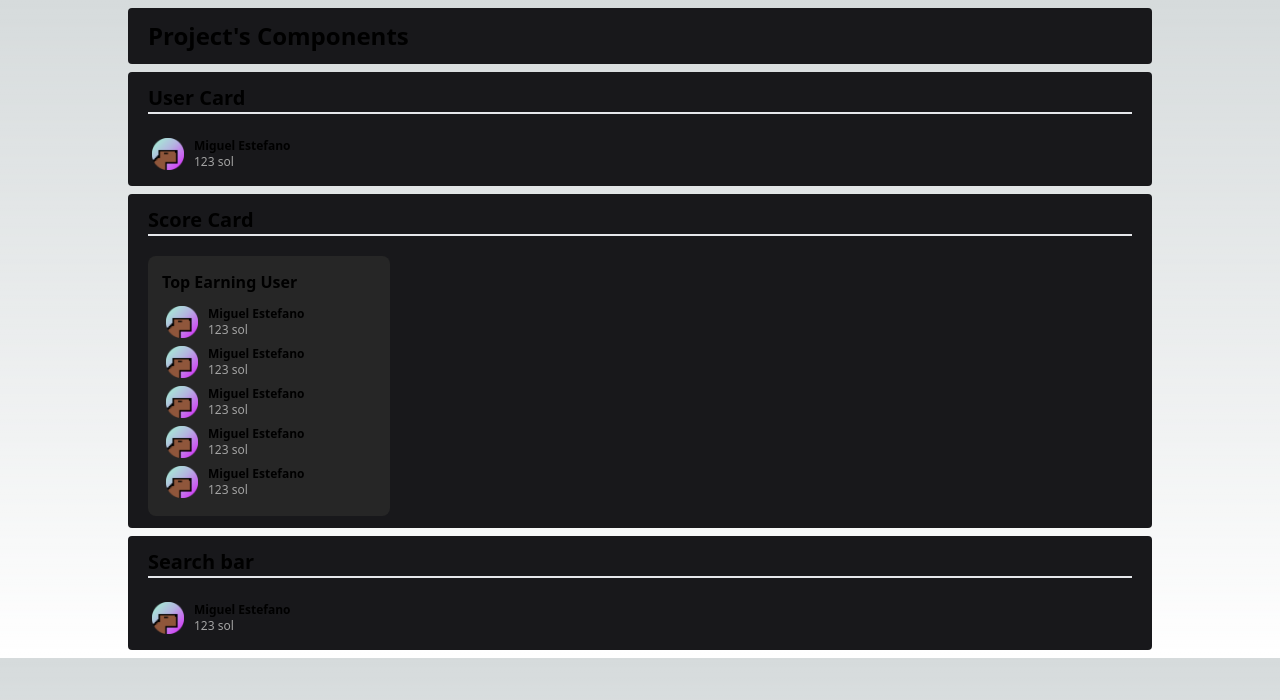
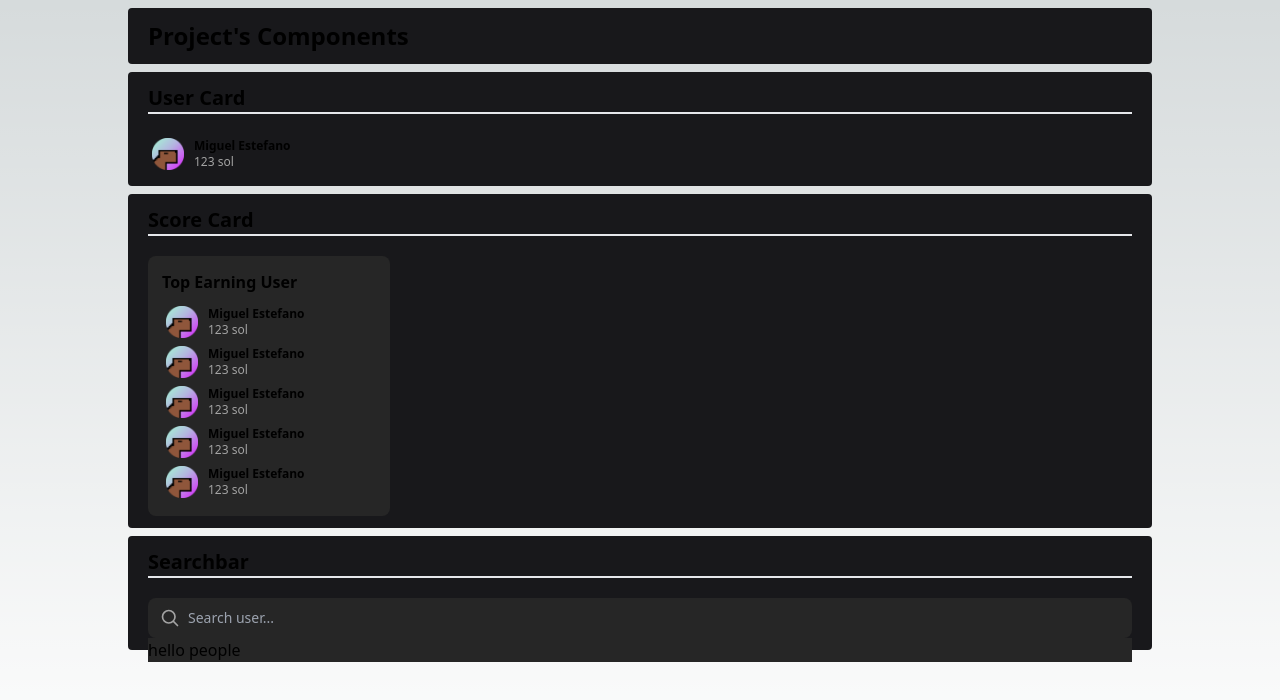
Before and after one commit to BastidaNicolas/comments-xyz-client, a Next.js app: page / in a window 1280 px wide. Shown: the top 700 px of the page. Built offline with nearby package versions, Linux system fonts and the light colour scheme.

Commit message:
started searchbar

```diff
--- a/src/app/page.tsx
+++ b/src/app/page.tsx
@@ -3,12 +3,13 @@ import { Inter } from "next/font/google";
 import styles from "./page.module.css";
 import UserCard from "@/components/userCard";
 import ScoreCard from "@/components/scoreCard";
+import Searchbar from "@/components/searchbar";
 
 const inter = Inter({ subsets: ["latin"] });
 
 export default function Home() {
   return (
-    <div className="max-w-5xl mx-auto">
+    <div className="max-w-5xl mx-auto min-h-screen">
       <div className="bg-zinc-900 py-3 px-5 my-2 rounded">
         <h1 className="text-2xl font-bold">Project's Components</h1>
       </div>
@@ -30,8 +31,8 @@ export default function Home() {
         </div>
       </div>
       <div className="bg-zinc-900 py-3 px-5 my-2 rounded">
-        <h2 className="text-xl font-bold border-b-2 mb-5">Search bar</h2>
-        <UserCard />
+        <h2 className="text-xl font-bold border-b-2 mb-5">Searchbar</h2>
+        <Searchbar/>
       </div>
     </div>
   );
--- /dev/null
+++ b/src/components/searchbar.tsx
@@ -0,0 +1,32 @@
+export default function Searchbar() {
+  return (
+    <div className="relative block">
+      <input
+        className="peer bg-neutral-800 focus:bg-neutral-700 focus:outline-none w-full block text-sm py-2.5  pl-10 pr-3.5 rounded-lg"
+        type="search"
+        name="searchbar"
+        id="searchbar"
+        placeholder="Search user..."
+      />
+      <span className="absolute inset-y-1 left-1 flex items-center pl-2 text-neutral-400 peer-focus:text-neutral-50">
+        <svg
+          xmlns="http://www.w3.org/2000/svg"
+          fill="none"
+          viewBox="0 0 24 24"
+          strokeWidth="2"
+          stroke="currentColor"
+          className="w-5 h-5"
+        >
+          <path
+            strokeLinecap="round"
+            strokeLinejoin="round"
+            d="M21 21l-5.197-5.197m0 0A7.5 7.5 0 105.196 5.196a7.5 7.5 0 0010.607 10.607z"
+          />
+        </svg>
+      </span>
+      <div className="block absolute bg-neutral-800 w-full top-10">
+        hello people
+      </div>
+    </div>
+  );
+}
```
